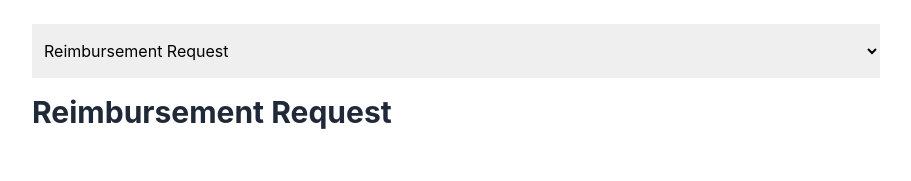
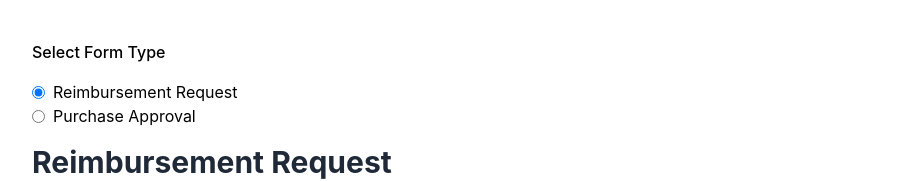
Before and after one commit to kwartzlab/form_app_frontend, a React (Create React App) app: page / in a window 1280 px wide. Shown: the top 181 px of the page, without its empty margins (184-1095 px from the left). Built offline with nearby package versions, Linux system fonts and the light colour scheme; no server answers.

Commit message:
quick implementation of radio buttons instead of dropdown for form type

```diff
--- a/src/App.js
+++ b/src/App.js
@@ -7,6 +7,7 @@ import CommentsSection from './components/CommentsSection';
 import Header from './components/Header';
 import formTypes from './FormTypes';
 import tableConfigs from './tableConfigs';
+//import { Heading2 } from 'lucide-react';
 
 const MAX_FILE_SIZE = 10 * 1024 * 1024; // 10MB in bytes
 const MAX_TOTAL_SIZE = 50 * 1024 * 1024; // 50MB total
@@ -370,15 +371,31 @@ export default function ReimbursementForm() {
 
   return (
     <div className="max-w-4xl mx-auto p-6 bg-white">
-      <select
-        value={formType.type}
-        onChange={(e) => handleFormTypeChange(e.target.value)}
-        className="w-full px-2 py-4 border-0 focus:outline-none focus:ring-1 focus:ring-blue-500"
-        aria-label="Select form type"
-      >
-        <option>Reimbursement Request</option>
-        <option>Purchase Approval</option>
-      </select>
+      <h2 className="font-medium py-4">Select Form Type</h2>
+
+      <label className="flex items-center">
+        <input
+          type="radio"
+          name="formType"
+          value="Reimbursement Request"
+          checked={formType.type === "Reimbursement Request"}
+          onChange={(e) => handleFormTypeChange(e.target.value)}
+          className="mr-2"
+        />
+        <span>Reimbursement Request</span>
+      </label>
+
+      <label className="flex items-center">
+        <input
+          type="radio"
+          name="formType"
+          value="Purchase Approval"
+          checked={formType.type === "Purchase Approval"}
+          onChange={(e) => handleFormTypeChange(e.target.value)}
+          className="mr-2"
+        />
+        <span>Purchase Approval</span>
+      </label>
 
       <Header content={formType}/>
 
```
